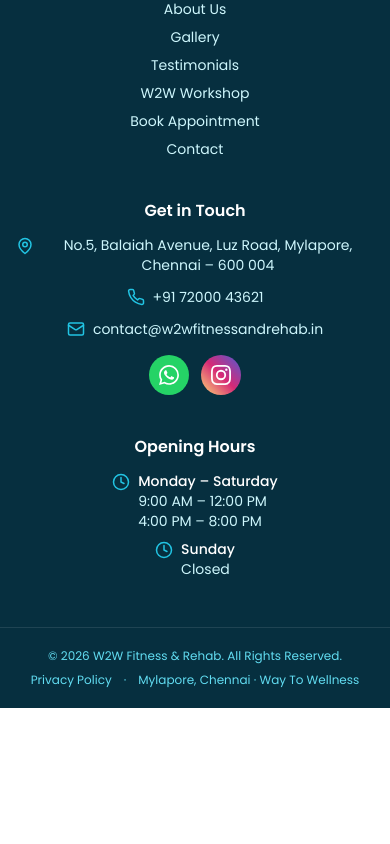
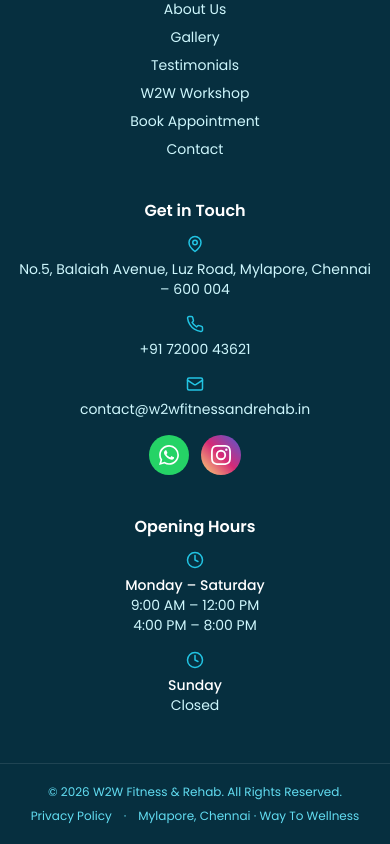
Before and after one commit to Ashwinth2004/W2W-Fitness-Rehab, a React (Vite) app: page / in a window 390 px wide. Shown: the part 7237-8081 px from the top of the page. Before the commit the page ends 7945 px from the top, so only its background shows below. Built offline with nearby package versions, Linux system fonts and the light colour scheme; no server answers; the database is empty.

Commit message:
Footer: stack icon above text (centered) for contact & opening-hours on phone

```diff
--- a/src/components/Footer.jsx
+++ b/src/components/Footer.jsx
@@ -39,10 +39,10 @@ export default function Footer() {
 
         <div>
           <h4 className="mb-3 font-semibold text-white">Get in Touch</h4>
-          <ul className="space-y-3 text-sm">
-            <li className="flex justify-center gap-2 md:justify-start"><MapPin size={18} className="mt-0.5 shrink-0 text-brand-400" />{BUSINESS.address}</li>
-            <li><a href={telLink()} className="flex items-center justify-center gap-2 hover:text-white md:justify-start"><Phone size={18} className="text-brand-400" />{BUSINESS.phoneDisplay}</a></li>
-            <li><a href={`mailto:${BUSINESS.email}`} className="flex items-center justify-center gap-2 hover:text-white md:justify-start"><Mail size={18} className="text-brand-400" />{BUSINESS.email}</a></li>
+          <ul className="space-y-4 text-sm md:space-y-3">
+            <li className="flex flex-col items-center gap-1.5 text-center md:flex-row md:gap-2 md:text-left"><MapPin size={18} className="shrink-0 text-brand-400" />{BUSINESS.address}</li>
+            <li><a href={telLink()} className="flex flex-col items-center gap-1.5 text-center hover:text-white md:flex-row md:gap-2 md:text-left"><Phone size={18} className="text-brand-400" />{BUSINESS.phoneDisplay}</a></li>
+            <li><a href={`mailto:${BUSINESS.email}`} className="flex flex-col items-center gap-1.5 text-center hover:text-white md:flex-row md:gap-2 md:text-left"><Mail size={18} className="text-brand-400" />{BUSINESS.email}</a></li>
           </ul>
           <div className="mt-4 flex justify-center gap-3 md:justify-start">
             <a href={whatsappLink()} target="_blank" rel="noreferrer" className="grid h-10 w-10 place-items-center rounded-full bg-[#25D366] text-white transition hover:opacity-90" aria-label="WhatsApp"><WhatsAppIcon size={20} /></a>
@@ -52,10 +52,10 @@ export default function Footer() {
 
         <div>
           <h4 className="mb-3 font-semibold text-white">Opening Hours</h4>
-          <ul className="space-y-2 text-sm">
+          <ul className="space-y-4 text-sm md:space-y-2">
             {BUSINESS.hours.map((h) => (
-              <li key={h.day} className="flex items-start justify-center gap-2 text-left md:justify-start">
-                <Clock size={18} className="mt-0.5 shrink-0 text-brand-400" />
+              <li key={h.day} className="flex flex-col items-center gap-1.5 text-center md:flex-row md:items-start md:gap-2 md:text-left">
+                <Clock size={18} className="shrink-0 text-brand-400 md:mt-0.5" />
                 <span>
                   <span className="block font-medium text-white">{h.day}</span>
                   {h.time.split(' & ').map((t) => (
```
